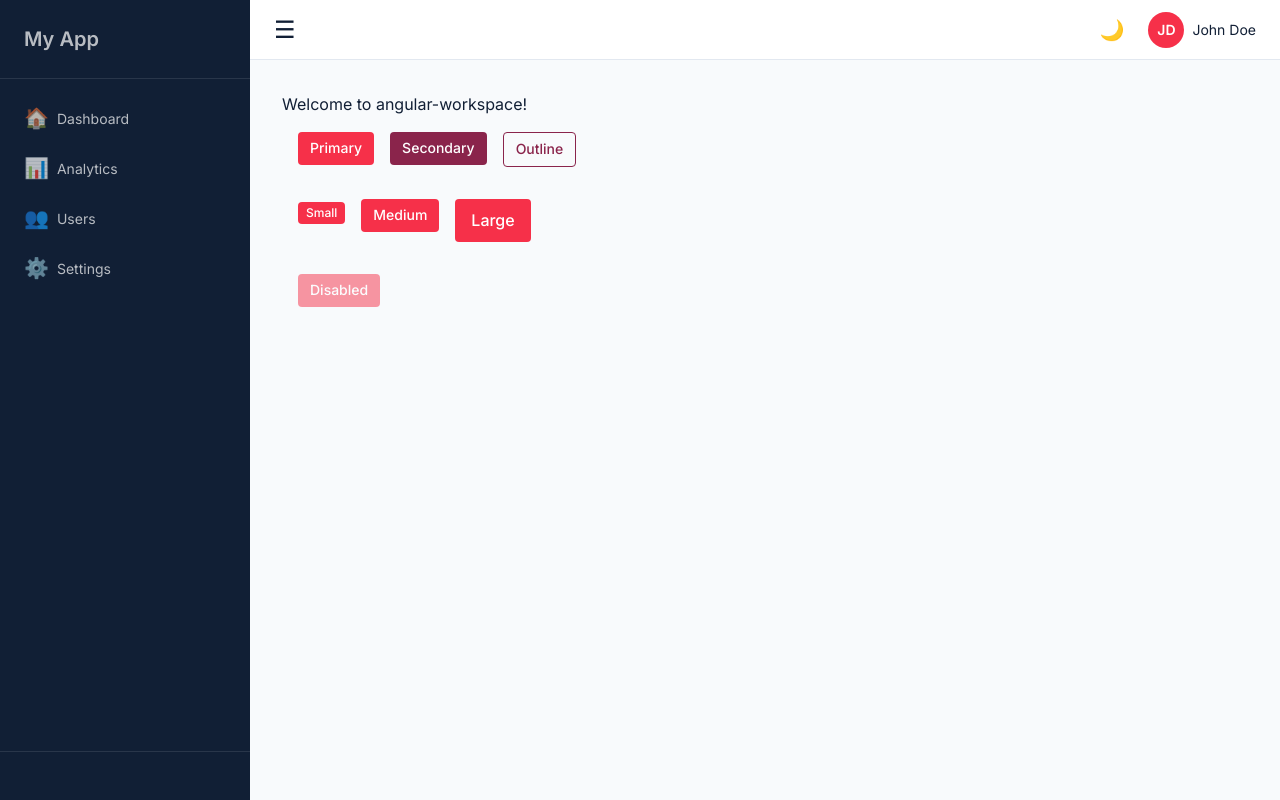
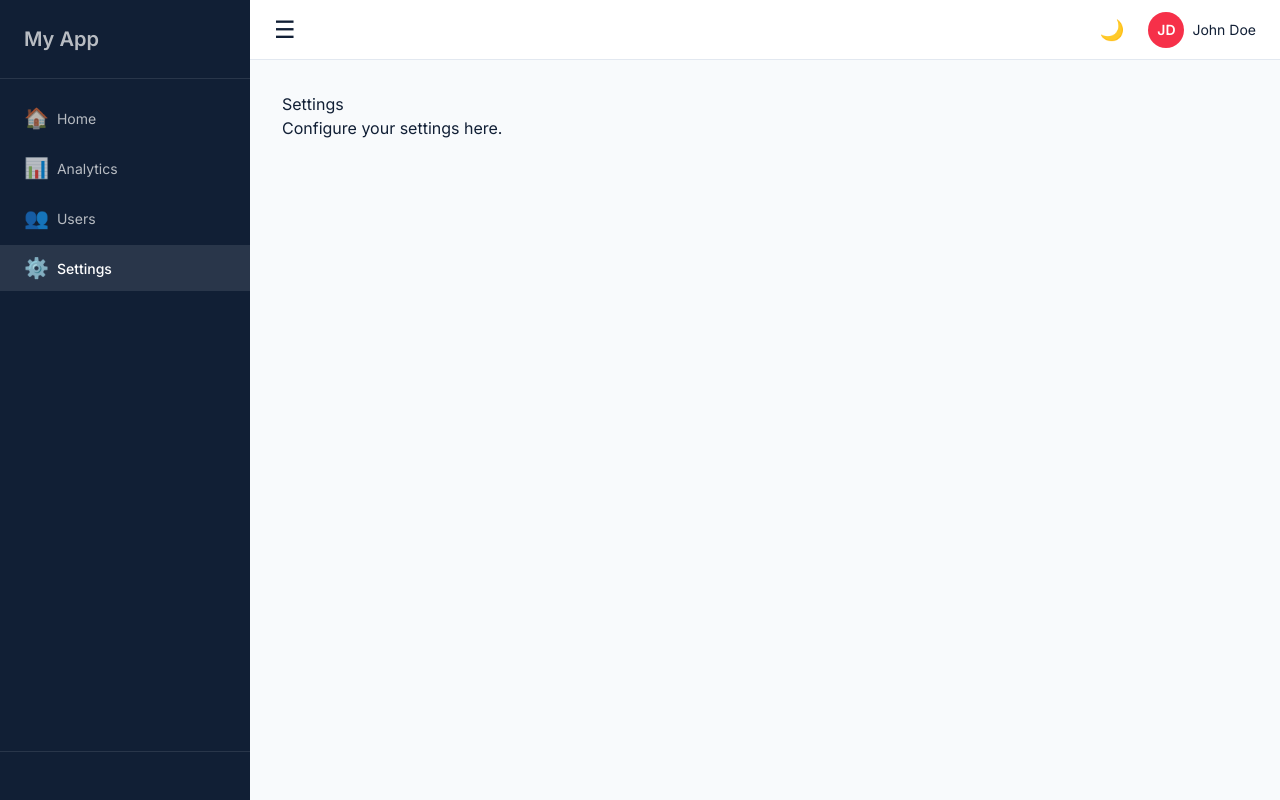
Before and after one commit to TheDevelolper/Dashboard-UI, an Angular app in the folder projects/angular-workspace/: page /settings in a window 1280 px wide. Built offline with nearby package versions, Linux system fonts and the light colour scheme.

Commit message:
feat(routing): add Angular Router with sidebar navigation
- Add RouterLink to SidebarNav component
- Add router-outlet to dashboard for page content
- Add routes for home, analytics, users, settings
- Add active state styling for current route

```diff
--- a/projects/angular-workspace/projects/component-lib/src/lib/molecules/sidebar-nav/sidebar-nav.component.css
+++ b/projects/angular-workspace/projects/component-lib/src/lib/molecules/sidebar-nav/sidebar-nav.component.css
@@ -25,6 +25,7 @@
   color: var(--color-sidebar-text);
   text-decoration: none;
   transition: all var(--transition-fast);
+  cursor: pointer;
 }
 
 .collapsed .nav-item {
@@ -37,6 +38,22 @@
   color: var(--color-sidebar-text-hover);
 }
 
+.nav-item.active {
+  background-color: var(--color-sidebar-hover);
+  color: var(--color-sidebar-text-hover);
+  font-weight: 500;
+}
+
+.nav-item-disabled {
+  display: flex;
+  align-items: center;
+  gap: var(--spacing-sm);
+  padding: var(--spacing-sm) var(--spacing-lg);
+  color: var(--color-sidebar-text);
+  opacity: 0.5;
+  cursor: default;
+}
+
 .nav-icon {
   font-size: 1.25rem;
   flex-shrink: 0;
--- a/projects/angular-workspace/projects/component-lib/src/lib/molecules/sidebar-nav/sidebar-nav.component.html
+++ b/projects/angular-workspace/projects/component-lib/src/lib/molecules/sidebar-nav/sidebar-nav.component.html
@@ -1,12 +1,21 @@
 <div class="sidebar-nav-wrapper">
   <nav class="sidebar-nav" [class.collapsed]="collapsed()">
     @for (item of items(); track item.label) {
-      <a class="nav-item" [href]="item.route ?? '#'">
-        <span class="nav-icon">{{ item.icon }}</span>
-        @if (!collapsed()) {
-          <span class="nav-label">{{ item.label }}</span>
-        }
-      </a>
+      @if (item.route) {
+        <a class="nav-item" [routerLink]="item.route" routerLinkActive="active">
+          <span class="nav-icon">{{ item.icon }}</span>
+          @if (!collapsed()) {
+            <span class="nav-label">{{ item.label }}</span>
+          }
+        </a>
+      } @else {
+        <span class="nav-item nav-item-disabled">
+          <span class="nav-icon">{{ item.icon }}</span>
+          @if (!collapsed()) {
+            <span class="nav-label">{{ item.label }}</span>
+          }
+        </span>
+      }
     }
   </nav>
 </div>
--- a/projects/angular-workspace/projects/component-lib/src/lib/molecules/sidebar-nav/sidebar-nav.component.ts
+++ b/projects/angular-workspace/projects/component-lib/src/lib/molecules/sidebar-nav/sidebar-nav.component.ts
@@ -1,12 +1,13 @@
 import { Component, input } from '@angular/core';
 import { CommonModule } from '@angular/common';
+import { RouterLink, RouterLinkActive } from '@angular/router';
 
 import type { SidebarNavItem } from '../../organisms/sidebar.component';
 
 @Component({
   selector: 'particle-sidebar-nav',
   standalone: true,
-  imports: [CommonModule],
+  imports: [CommonModule, RouterLink, RouterLinkActive],
   templateUrl: './sidebar-nav.component.html',
   styleUrl: './sidebar-nav.component.css',
 })
--- /dev/null
+++ b/projects/angular-workspace/src/app/analytics/analytics.component.ts
@@ -0,0 +1,11 @@
+import { Component } from '@angular/core';
+
+@Component({
+  selector: 'app-analytics',
+  standalone: true,
+  template: `
+    <h2>Analytics</h2>
+    <p>View your analytics here.</p>
+  `,
+})
+export class AnalyticsComponent {}
--- a/projects/angular-workspace/src/app/app.config.ts
+++ b/projects/angular-workspace/src/app/app.config.ts
@@ -1,5 +1,8 @@
 import { ApplicationConfig, provideBrowserGlobalErrorListeners } from '@angular/core';
+import { provideRouter } from '@angular/router';
+
+import { routes } from './app.routes';
 
 export const appConfig: ApplicationConfig = {
-  providers: [provideBrowserGlobalErrorListeners()],
+  providers: [provideBrowserGlobalErrorListeners(), provideRouter(routes)],
 };
--- a/projects/angular-workspace/src/app/app.html
+++ b/projects/angular-workspace/src/app/app.html
@@ -1,19 +1,3 @@
 <particle-dashboard appTitle="My App" [navItems]="navItems" userName="John Doe" userInitials="JD">
-  <h1>Welcome to {{ title() }}!</h1>
-
-  <div class="flex gap-4 p-4">
-    <particle-button variant="primary" size="medium">Primary</particle-button>
-    <particle-button variant="secondary" size="medium">Secondary</particle-button>
-    <particle-button variant="outline" size="medium">Outline</particle-button>
-  </div>
-
-  <div class="flex gap-4 p-4">
-    <particle-button variant="primary" size="small">Small</particle-button>
-    <particle-button variant="primary" size="medium">Medium</particle-button>
-    <particle-button variant="primary" size="large">Large</particle-button>
-  </div>
-
-  <div class="p-4">
-    <particle-button variant="primary" [disabled]="true">Disabled</particle-button>
-  </div>
+  <router-outlet></router-outlet>
 </particle-dashboard>
--- a/projects/angular-workspace/src/app/app.ts
+++ b/projects/angular-workspace/src/app/app.ts
@@ -1,10 +1,10 @@
 import { Component, signal } from '@angular/core';
-import { ParticleButton } from '../../projects/component-lib/src/lib/atoms/lib-button.component';
+import { RouterOutlet } from '@angular/router';
 import { DashboardComponent } from '../../projects/component-lib/src/lib/templates/dashboard.component';
 
 @Component({
   selector: 'app-root',
-  imports: [ParticleButton, DashboardComponent],
+  imports: [RouterOutlet, DashboardComponent],
   templateUrl: './app.html',
   styleUrl: './app.scss',
 })
@@ -12,9 +12,9 @@ export class App {
   protected readonly title = signal('angular-workspace');
 
   protected readonly navItems = [
-    { label: 'Dashboard', icon: '🏠', route: '#' },
-    { label: 'Analytics', icon: '📊', route: '#' },
-    { label: 'Users', icon: '👥', route: '#' },
-    { label: 'Settings', icon: '⚙️', route: '#' },
+    { label: 'Home', icon: '🏠', route: '/home' },
+    { label: 'Analytics', icon: '📊', route: '/analytics' },
+    { label: 'Users', icon: '👥', route: '/users' },
+    { label: 'Settings', icon: '⚙️', route: '/settings' },
   ] as const;
 }
--- /dev/null
+++ b/projects/angular-workspace/src/app/home/home.component.ts
@@ -0,0 +1,11 @@
+import { Component } from '@angular/core';
+
+@Component({
+  selector: 'app-home',
+  standalone: true,
+  template: `
+    <h2>Home</h2>
+    <p>Welcome to the home page!</p>
+  `,
+})
+export class HomeComponent {}
--- /dev/null
+++ b/projects/angular-workspace/src/app/settings/settings.component.ts
@@ -0,0 +1,11 @@
+import { Component } from '@angular/core';
+
+@Component({
+  selector: 'app-settings',
+  standalone: true,
+  template: `
+    <h2>Settings</h2>
+    <p>Configure your settings here.</p>
+  `,
+})
+export class SettingsComponent {}
```
Also changed, not shown: projects/angular-workspace/src/app/app.routes.ts (added, +12 -0 lines).
